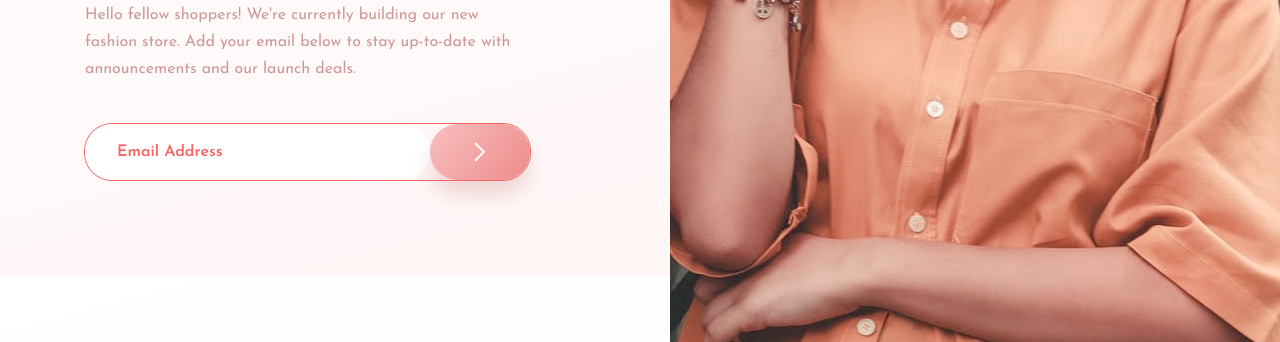
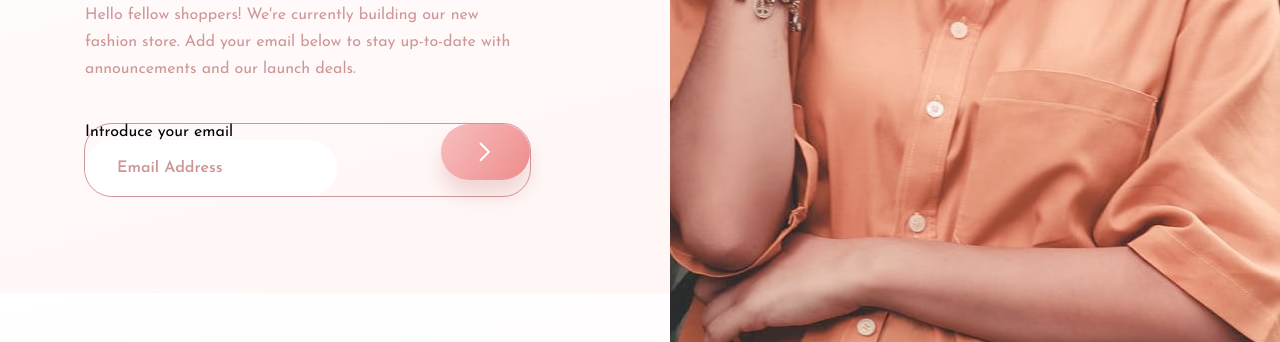
Before and after one commit to miguelseguramx/base-apparel-frontendmentor, a plain HTML site: page index.html in a window 1280 px wide. Shown: the part 458-800 px from the top of the page. Drawn offline with Linux system fonts and the light colour scheme.

Commit message:
Fix accesibility issues

```diff
--- a/index.html
+++ b/index.html
@@ -26,9 +26,12 @@
         <h1 class="title"><span>We're</span><br>coming<br>soon</h1>
         <p class="copy">Hello fellow shoppers! We're currently building our new fashion store.
       Add your email below to stay up-to-date with announcements and our launch deals.</p>
-        <form class="form">
-          <input class="input" placeholder="Email Address" type="text" id="">
-          <input class="btn-submit" type="button" value="">
+        <form class="form" title="introduce tu email">
+          <label>
+            <span>Introduce your email</span>
+            <input class="input" name="email" placeholder="Email Address" type="text" id="email">
+          </label>
+          <input class="btn-submit" type="submit" value="" name="send email" id="">
         </form>
       </div>
     </div>
@@ -37,7 +40,8 @@
     const btn = document.querySelector('.btn-submit')
     const form = document.querySelector('.form')
 
-    btn.addEventListener('click', () => {
+    form.addEventListener('submit', (e) => {
+      e.preventDefault()
       const input = document.querySelector('.input')
       const value = input.value
       const match = value.match(/\S+@\S+\.\S+/gi)
--- a/style.css
+++ b/style.css
@@ -1,5 +1,5 @@
 :root{
-  --primary: #ce9898;
+  --primary: #ce9797;
   --orange: #f96262;
   --black:  #413a3a;
   --linerarGray: 135deg, from #ffffff, to #fff5f5;
@@ -56,7 +56,7 @@ body{
   margin: 2rem 0;
   display: flex;
   border-radius: 28px;
-  border: 1px solid var(--orange);
+  border: 1px solid var(--primary);
   position: relative;
 }
 
@@ -92,7 +92,7 @@ body{
 
 ::-webkit-input-placeholder,
 ::placeholder {
-  color: var(--orange);
+  color: var(--primary);
   font-weight: 600;
 }
 
```
